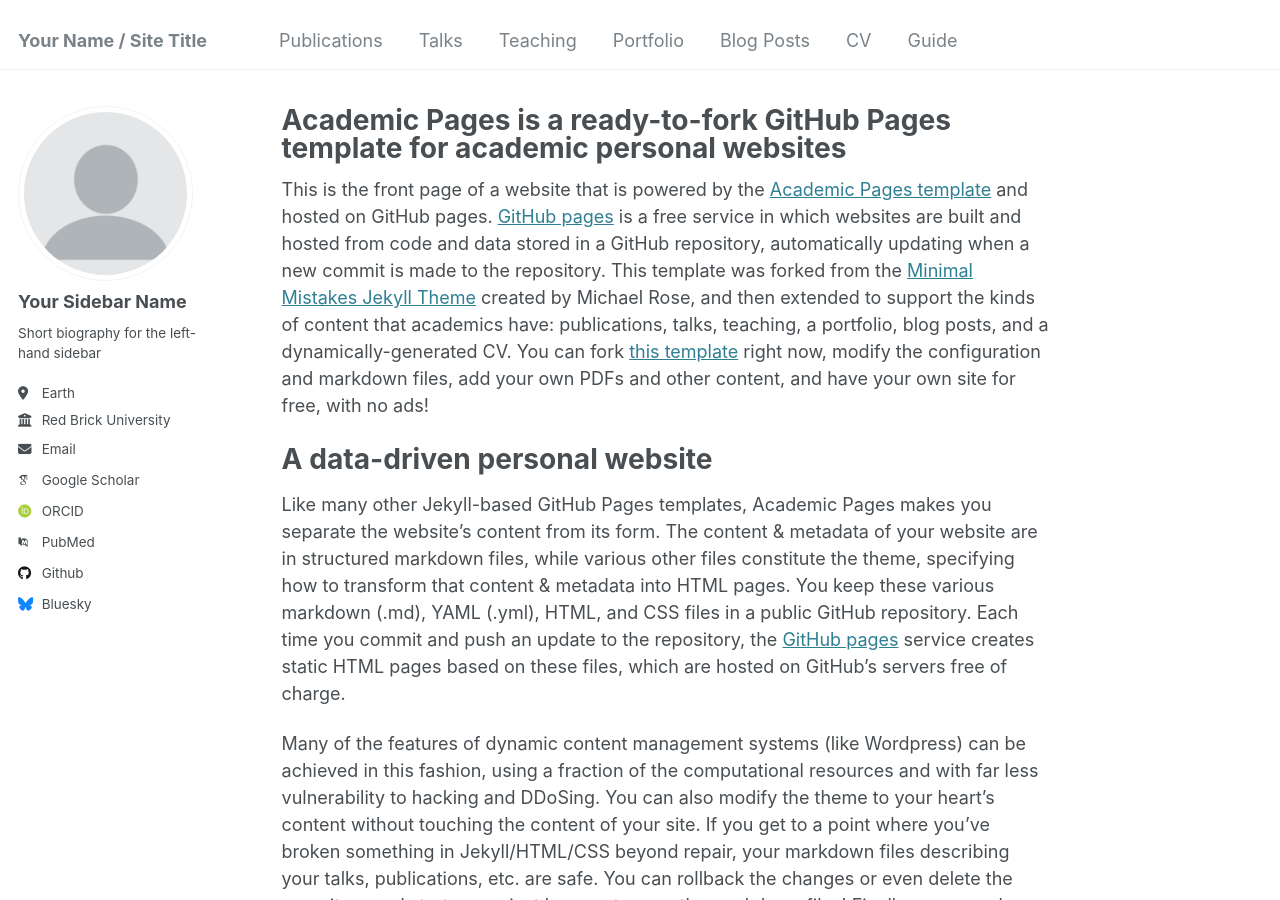
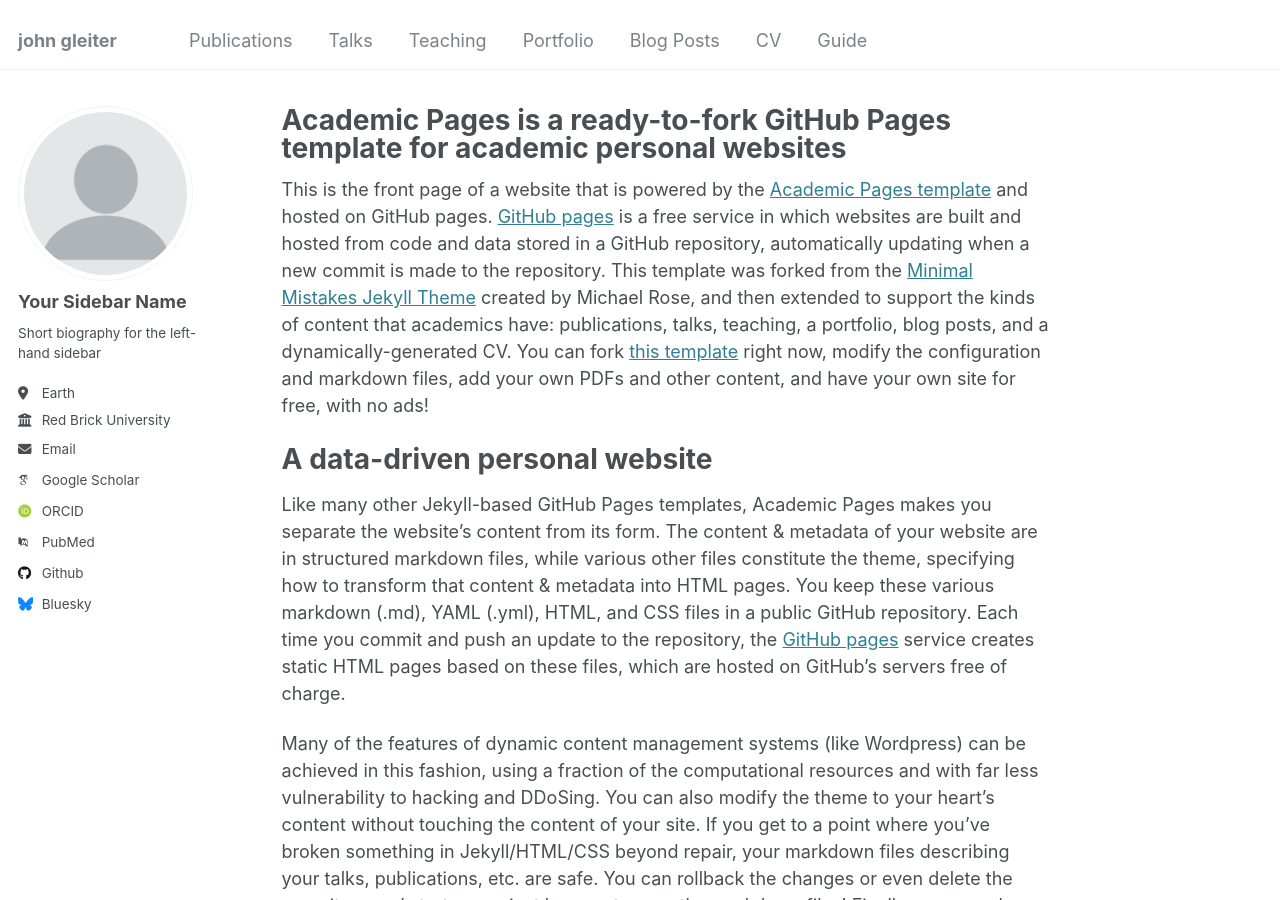
Before and after one commit to johnpaul123Z/johnpaul123Z.github.io, a Jekyll site: the page built from _pages/about.md, in a window 1280 px wide and 900 px high. Built offline with Jekyll 4.4.1, drawn with Linux system fonts in a browser that asks for light colours; some web fonts are replaced.

Commit message:
Update _config.yml

```diff
--- a/_config.yml
+++ b/_config.yml
@@ -8,7 +8,7 @@
 
 # Basic Site Settings
 locale                   : "en-US"
-title                    : "Your Name / Site Title"
+title                    : "john gleiter"
 title_separator          : "-"
 name                     : &name "Your Name"
 description              : &description "personal description"
```
